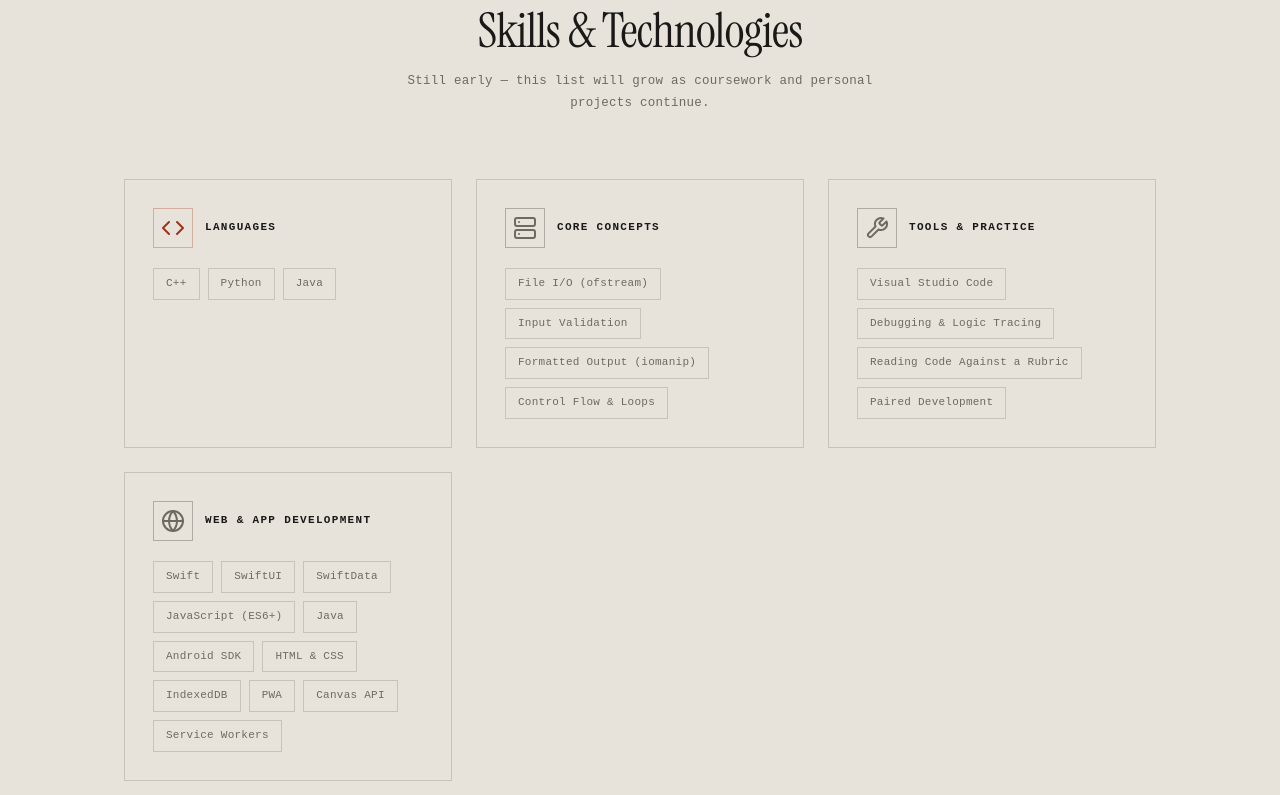
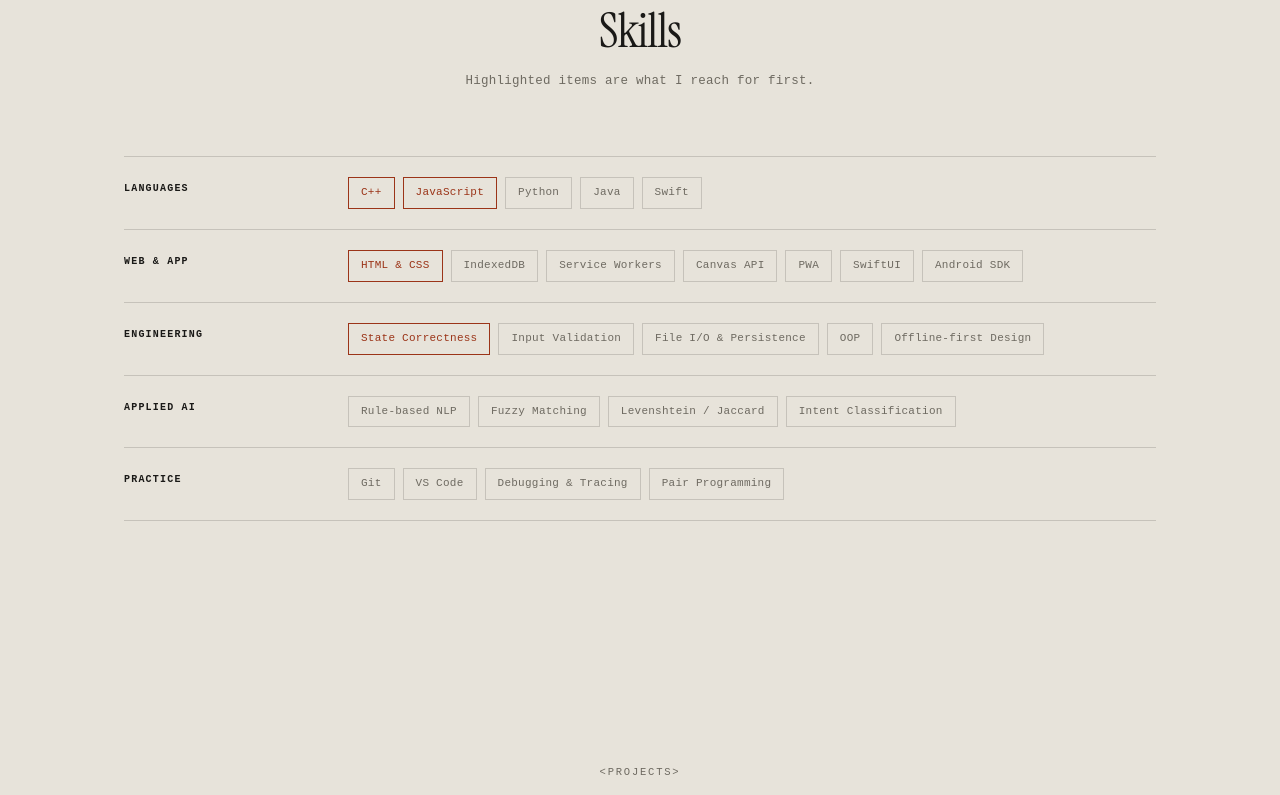
Before and after one commit to MiyukiGit/MiyukiGit.github.io, a plain HTML site: page index.html in a window 1280 px wide. Shown: the part 1941-2736 px from the top of the page. Drawn offline with Linux system fonts and the light colour scheme; a web font is replaced by a local one.

Commit message:
Revert to old design; integrate new skills list into old layout

```diff
--- a/css/style.css
+++ b/css/style.css
@@ -649,6 +649,68 @@ strong {
   color: var(--ink);
 }
 
+/* ---- Skills list (rows + chips) ---- */
+.skills-list {
+  display: grid;
+  gap: 0;
+  margin: 0;
+}
+
+.skill-row {
+  display: grid;
+  grid-template-columns: 200px 1fr;
+  gap: 24px;
+  padding: 20px 0;
+  border-top: 1px solid var(--hairline);
+  transition: background var(--transition-fast);
+}
+
+.skill-row:last-child {
+  border-bottom: 1px solid var(--hairline);
+}
+
+.skill-row:hover {
+  background: var(--bg-elevated);
+}
+
+.skill-row dt {
+  font-family: var(--font-mono);
+  font-size: 10px;
+  font-weight: 600;
+  letter-spacing: 0.12em;
+  text-transform: uppercase;
+  color: var(--ink);
+  padding-top: 3px;
+}
+
+.skill-row dd {
+  display: flex;
+  flex-wrap: wrap;
+  gap: 8px;
+  margin: 0;
+}
+
+.skill-chip {
+  font-family: var(--font-mono);
+  font-size: 11px;
+  font-weight: 400;
+  padding: 5px 12px;
+  border: 1px solid var(--hairline);
+  color: var(--ink-muted);
+  transition: border-color var(--transition-fast),
+              color var(--transition-fast);
+}
+
+.skill-row:hover .skill-chip {
+  border-color: var(--hairline-strong);
+  color: var(--ink);
+}
+
+.skill-chip--strong {
+  border-color: var(--pigment);
+  color: var(--pigment);
+}
+
 /* ---- Projects ---- */
 .project-image-placeholder {
   width: 100%;
@@ -1124,6 +1186,13 @@ html:not([data-theme]) .theme-toggle-sun { display: block; }
 
   .skills-grid {
     grid-template-columns: repeat(2, 1fr);
+  }
+}
+
+@media (max-width: 768px) {
+  .skill-row {
+    grid-template-columns: 1fr;
+    gap: 8px;
   }
 }
 
@@ -1416,6 +1485,29 @@ html:not([data-theme]) .theme-toggle-sun { display: block; }
   border-color: rgba(231, 227, 218, 0.18);
 }
 
+[data-theme="dark"] .skill-row:hover {
+  background: #242320;
+}
+
+[data-theme="dark"] .skill-row dt {
+  color: #E7E3DA;
+}
+
+[data-theme="dark"] .skill-chip {
+  color: #6E6A61;
+  border-color: rgba(231, 227, 218, 0.10);
+}
+
+[data-theme="dark"] .skill-row:hover .skill-chip {
+  color: #E7E3DA;
+  border-color: rgba(231, 227, 218, 0.18);
+}
+
+[data-theme="dark"] .skill-chip--strong {
+  border-color: #C4492A;
+  color: #C4492A;
+}
+
 [data-theme="dark"] .project-card {
   background: #1E1D1A;
   border-color: rgba(231, 227, 218, 0.10);
--- a/index.html
+++ b/index.html
@@ -136,73 +136,61 @@
       <div class="container">
         <div class="section-header reveal">
           <span class="section-tag">&lt;skills&gt;</span>
-          <h2 class="section-title">Skills & Technologies</h2>
-          <p class="section-subtitle">Still early — this list will grow as coursework and personal projects continue.</p>
+          <h2 class="section-title">Skills</h2>
+          <p class="section-subtitle">Highlighted items are what I reach for first.</p>
         </div>
-        <div class="skills-grid reveal-stagger">
-          <div class="skill-category border-glow-card glass reveal">
-            <div class="skill-category-header">
-              <div class="skill-icon skill-icon--languages">
-                <svg width="24" height="24" viewBox="0 0 24 24" fill="none" stroke="currentColor" stroke-width="2" stroke-linecap="round" stroke-linejoin="round"><polyline points="16 18 22 12 16 6"/><polyline points="8 6 2 12 8 18"/></svg>
-              </div>
-              <h3 class="skill-category-title">Languages</h3>
-            </div>
-            <div class="skill-tags">
-              <span class="skill-tag">C++</span>
-              <span class="skill-tag">Python</span>
-              <span class="skill-tag">Java</span>
-            </div>
+        <dl class="skills-list reveal-stagger">
+          <div class="skill-row reveal">
+            <dt>Languages</dt>
+            <dd>
+              <span class="skill-chip skill-chip--strong">C++</span>
+              <span class="skill-chip skill-chip--strong">JavaScript</span>
+              <span class="skill-chip">Python</span>
+              <span class="skill-chip">Java</span>
+              <span class="skill-chip">Swift</span>
+            </dd>
           </div>
-          <div class="skill-category border-glow-card glass reveal">
-            <div class="skill-category-header">
-              <div class="skill-icon skill-icon--backend">
-                <svg width="24" height="24" viewBox="0 0 24 24" fill="none" stroke="currentColor" stroke-width="2" stroke-linecap="round" stroke-linejoin="round"><rect x="2" y="2" width="20" height="8" rx="2" ry="2"/><rect x="2" y="14" width="20" height="8" rx="2" ry="2"/><line x1="6" y1="6" x2="6.01" y2="6"/><line x1="6" y1="18" x2="6.01" y2="18"/></svg>
-              </div>
-              <h3 class="skill-category-title">Core Concepts</h3>
-            </div>
-            <div class="skill-tags">
-              <span class="skill-tag">File I/O (ofstream)</span>
-              <span class="skill-tag">Input Validation</span>
-              <span class="skill-tag">Formatted Output (iomanip)</span>
-              <span class="skill-tag">Control Flow & Loops</span>
-            </div>
+          <div class="skill-row reveal">
+            <dt>Web &amp; App</dt>
+            <dd>
+              <span class="skill-chip skill-chip--strong">HTML &amp; CSS</span>
+              <span class="skill-chip">IndexedDB</span>
+              <span class="skill-chip">Service Workers</span>
+              <span class="skill-chip">Canvas API</span>
+              <span class="skill-chip">PWA</span>
+              <span class="skill-chip">SwiftUI</span>
+              <span class="skill-chip">Android SDK</span>
+            </dd>
           </div>
-          <div class="skill-category border-glow-card glass reveal">
-            <div class="skill-category-header">
-              <div class="skill-icon skill-icon--tools">
-                <svg width="24" height="24" viewBox="0 0 24 24" fill="none" stroke="currentColor" stroke-width="2" stroke-linecap="round" stroke-linejoin="round"><path d="M14.7 6.3a1 1 0 000 1.4l1.6 1.6a1 1 0 001.4 0l3.77-3.77a6 6 0 01-7.94 7.94l-6.91 6.91a2.12 2.12 0 01-3-3l6.91-6.91a6 6 0 017.94-7.94l-3.76 3.76z"/></svg>
-              </div>
-              <h3 class="skill-category-title">Tools & Practice</h3>
-            </div>
-            <div class="skill-tags">
-              <span class="skill-tag">Visual Studio Code</span>
-              <span class="skill-tag">Debugging & Logic Tracing</span>
-              <span class="skill-tag">Reading Code Against a Rubric</span>
-              <span class="skill-tag">Paired Development</span>
-            </div>
+          <div class="skill-row reveal">
+            <dt>Engineering</dt>
+            <dd>
+              <span class="skill-chip skill-chip--strong">State Correctness</span>
+              <span class="skill-chip">Input Validation</span>
+              <span class="skill-chip">File I/O &amp; Persistence</span>
+              <span class="skill-chip">OOP</span>
+              <span class="skill-chip">Offline-first Design</span>
+            </dd>
           </div>
-          <div class="skill-category border-glow-card glass reveal">
-            <div class="skill-category-header">
-              <div class="skill-icon skill-icon--web">
-                <svg width="24" height="24" viewBox="0 0 24 24" fill="none" stroke="currentColor" stroke-width="2" stroke-linecap="round" stroke-linejoin="round"><circle cx="12" cy="12" r="10"/><line x1="2" y1="12" x2="22" y2="12"/><path d="M12 2a15.3 15.3 0 014 10 15.3 15.3 0 01-4 10 15.3 15.3 0 01-4-10 15.3 15.3 0 014-10z"/></svg>
-              </div>
-              <h3 class="skill-category-title">Web & App Development</h3>
-            </div>
-            <div class="skill-tags">
-              <span class="skill-tag">Swift</span>
-              <span class="skill-tag">SwiftUI</span>
-              <span class="skill-tag">SwiftData</span>
-              <span class="skill-tag">JavaScript (ES6+)</span>
-              <span class="skill-tag">Java</span>
-              <span class="skill-tag">Android SDK</span>
-              <span class="skill-tag">HTML & CSS</span>
-              <span class="skill-tag">IndexedDB</span>
-              <span class="skill-tag">PWA</span>
-              <span class="skill-tag">Canvas API</span>
-              <span class="skill-tag">Service Workers</span>
-            </div>
+          <div class="skill-row reveal">
+            <dt>Applied AI</dt>
+            <dd>
+              <span class="skill-chip">Rule-based NLP</span>
+              <span class="skill-chip">Fuzzy Matching</span>
+              <span class="skill-chip">Levenshtein / Jaccard</span>
+              <span class="skill-chip">Intent Classification</span>
+            </dd>
           </div>
-        </div>
+          <div class="skill-row reveal">
+            <dt>Practice</dt>
+            <dd>
+              <span class="skill-chip">Git</span>
+              <span class="skill-chip">VS Code</span>
+              <span class="skill-chip">Debugging &amp; Tracing</span>
+              <span class="skill-chip">Pair Programming</span>
+            </dd>
+          </div>
+        </dl>
       </div>
     </section>
 
```
